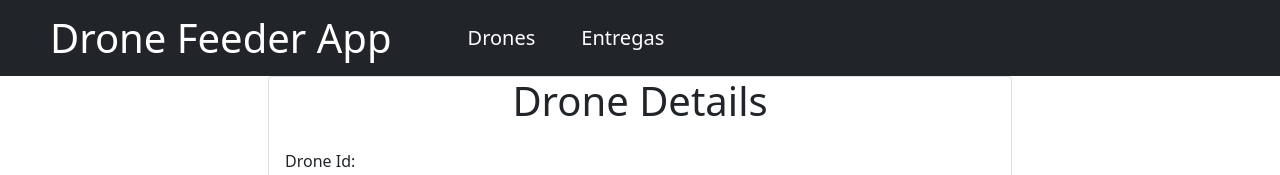
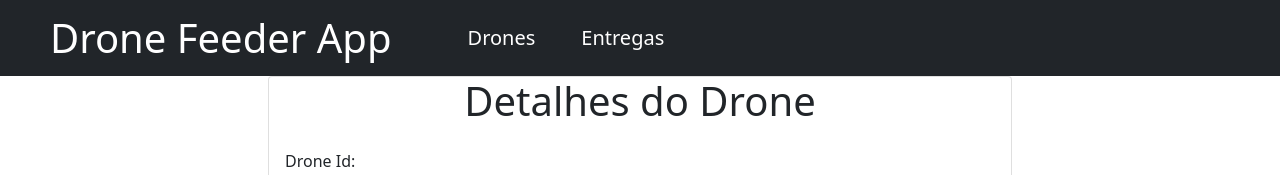
Before and after one commit to LeonardoZaramello/ProjetoJava-FrontEnd, a React (Create React App) app: page /view-drone/1 in a window 1280 px wide. Shown: the top 175 px of the page. Built offline with nearby package versions, Linux system fonts and the light colour scheme; no server answers.

Commit message:
Fix: linguagem

```diff
--- a/src/Pages/ListDronePage.jsx
+++ b/src/Pages/ListDronePage.jsx
@@ -72,9 +72,9 @@ export default class ListDronePage extends Component {
                     <td>{drone.modelo}</td>
                     <td>{drone.status}</td>
                     <td>
-                      <button onClick={() => this.getDrone(drone.id)} className="btn btn-warning" style={{marginLeft: "10px"}}>Details</button>
-                      <button onClick={() => this.editDrone(drone.id)} className="btn btn-info" style={{marginLeft: "10px"}}>Update</button>
-                      <button onClick={() => this.deleteDrone(drone.id)} className="btn btn-danger" style={{marginLeft: "10px"}}>Delete</button>
+                      <button onClick={() => this.getDrone(drone.id)} className="btn btn-warning" style={{marginLeft: "10px"}}>Detalhes</button>
+                      <button onClick={() => this.editDrone(drone.id)} className="btn btn-info" style={{marginLeft: "10px"}}>Atualizar</button>
+                      <button onClick={() => this.deleteDrone(drone.id)} className="btn btn-danger" style={{marginLeft: "10px"}}>Deletar</button>
                     </td>
                   </tr>
                   )
--- a/src/Pages/ListEntregaPage.jsx
+++ b/src/Pages/ListEntregaPage.jsx
@@ -72,9 +72,9 @@ export default class ListEntregaPage extends Component {
                     <td>{entrega.longitude}</td>
                     <td>{entrega.status}</td>
                     <td>
-                      <button onClick={() => this.getEntrega(entrega.id)} className="btn btn-warning" style={{marginLeft: "10px"}}>Details</button>
-                      <button onClick={() => this.editEntrega(entrega.id)} className="btn btn-info" style={{marginLeft: "10px"}}>Update</button>
-                      <button onClick={() => this.deleteEntrega(entrega.id)} className="btn btn-danger" style={{marginLeft: "10px"}}>Delete</button>
+                      <button onClick={() => this.getEntrega(entrega.id)} className="btn btn-warning" style={{marginLeft: "10px"}}>Detalhes</button>
+                      <button onClick={() => this.editEntrega(entrega.id)} className="btn btn-info" style={{marginLeft: "10px"}}>Atualizar</button>
+                      <button onClick={() => this.deleteEntrega(entrega.id)} className="btn btn-danger" style={{marginLeft: "10px"}}>Deletar</button>
                     </td>
                   </tr>
                   )
--- a/src/Pages/ViewDronePage.jsx
+++ b/src/Pages/ViewDronePage.jsx
@@ -22,7 +22,7 @@ export default class ViewDronePage extends Component {
     return (
       <div>
         <div className="card col-md-8 offset-md-2">
-          <h1 className="text-center">Drone Details</h1>
+          <h1 className="text-center">Detalhes do Drone</h1>
           <div className="card-body">
             <div className="row">
               <label>Drone Id: </label>
--- a/src/Pages/ViewEntregaPage.jsx
+++ b/src/Pages/ViewEntregaPage.jsx
@@ -33,7 +33,7 @@ export default class ViewEntregaPage extends Component {
     return (
       <div>
         <div className="card col-md-6 offset-md-3">
-          <h1 className="text-center">Entrega Details</h1>
+          <h1 className="text-center">Detalhes da Entrega</h1>
           <div className="card-body">
             <div className="row">
               <label>Entrega Id: </label>
```
Also changed, not shown: src/Components/HeaderComponent.jsx (+4 -4 lines).
